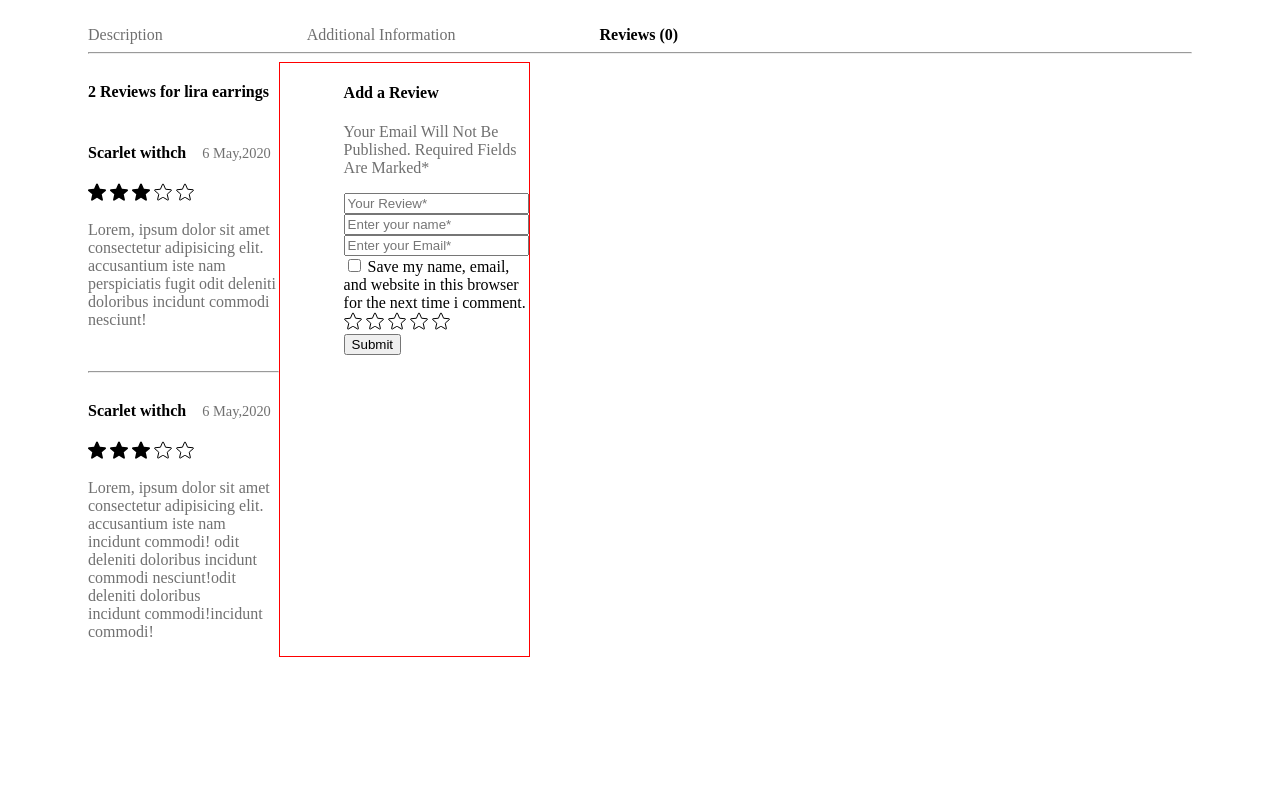
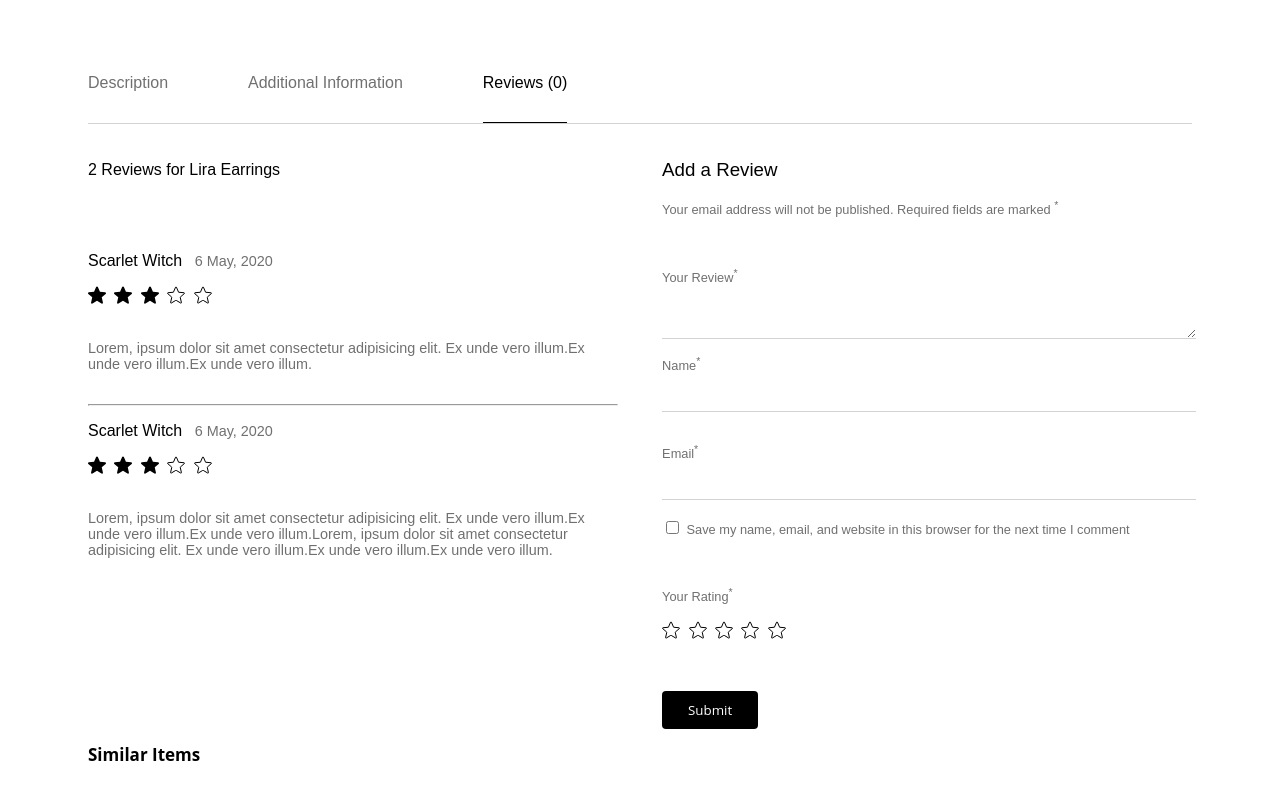
Before and after one commit to adeoyetunmise/shoppe_project, a plain HTML site: page product.html in a window 1280 px wide. Shown: the part 760-1560 px from the top of the page. Before the commit the page ends 1505 px from the top, so only its background shows below. Drawn offline with Linux system fonts and the light colour scheme.

Commit message:
Almost done

```diff
--- a/index.css
+++ b/index.css
@@ -212,3 +212,7 @@ footer{
 #social{
     padding-left: 2rem;
 }
+
+.copyright span{
+    font-size: 15px;
+}
--- a/product.css
+++ b/product.css
@@ -195,53 +195,188 @@ a:hover{
 }
 
 /* product Menu */
-.product-menu{
+.product-menu, .reviews-container{
     display: flex;
     flex-direction: row;
-    padding-top: 2rem;
+    font-family: Arial, Helvetica, sans-serif;
+}
+
+.product-menu{
+    border-bottom: 1px solid lightgray;
 
 }
 
-.product-menu .menu-item1{
-   color: #707070;
+.product-menu .menu-item{
+    height: 3rem;
+    color: #707070;
+    margin-top: 5rem;
+    margin-right: 5rem;
+    cursor: pointer;
 }
 
-.product-menu .menu-item2{
-    padding-left:9rem ;
+.product-menu .menu-item.active{
+    color: black;
+    border-bottom: 1px solid black;
+}
+
+.reviews-list, .review-form{
+    width: 48%;
+}
+
+.reviews-container{
+    justify-content: space-between;
+    margin-top: 1rem;
+}
+
+.reviews-list h4{
+    font-weight: normal;
+}
+
+.review-title .date, .review-body{
+    font-size: 0.9rem;
     color: #707070;
- }
+}
 
- .product-menu .menu-item3{
-    padding-left:9rem ;
-    font-weight: 600;
- }
+.review-body{
+    margin-top: 2rem;
+    margin-bottom: 2rem;
+}
 
 
-.reviews-container{
+/* Review form for adding a new review */
+
+.review-form h3{
+    font-weight: normal;
+}
+
+.review-info, .label, .save-info{
+    font-size: 0.8rem;
+    color: #707070;
+}
+
+.review-input{
+    width: 100%;
+    height: 3rem;
+    border: none;
+    border-bottom: 1px solid lightgray;
+}
+
+.label input[type="text"]{
+    width: 100%;
+    border: none;
+    border-bottom: 1px solid lightgray;
+    padding-bottom: 0.1rem;
+    padding-top: 0.5rem;
+}
+
+button.submit{
+    margin-top: 2rem;
+    height: 2.4rem;
+    background-color: black;
+    color: white;
+    width: 6rem;
+    border-radius: 4px;
+    cursor: pointer;
+}
+
+/* Similar Items */
+.similar{
+    font-family: "Open Sans", sans-serif;
+    font-size: 17px;
+}
+.row{
     display: flex;
     flex-direction: row;
-    justify-content: center;
-    width: 40%;
+    margin-top: 3rem;
+    margin-bottom: 3rem;
 }
 
-.reviews-person{
-    display: flex;
+.item{
+    margin-right: 4rem;
+    width: 30%;
 }
 
-.reviews-person .review-date{
-    color: #707070;
-    display: inline-block;
-    margin-left: 1rem;
-    font-size: 0.9rem;
-    position: relative;
-    top: 8px;
+.item img{
+    width: 100%;
+    height: auto;
 }
 
-.reveiws-list,p{
-color: #707070;
+.item:last-child{
+    margin-right: 0rem;
 }
 
-.add-a-review{
-    padding-left: 4rem;
-    border: 1px solid red;
+.item p{
+    font-family: "Open Sans", sans-serif;
 }
+
+.price{
+    color: #a18a68;
+}
+
+/* footer */
+footer{
+    padding-top: 2rem;
+}
+
+.footer-links-container{
+    display: flex;
+    align-items: center;
+    justify-content: center;
+}
+
+.footer-links a{
+    color: gray;
+    font-family: "Open Sans", sans-serif;
+    padding-right: 2rem;
+}
+
+.newsletter-container input, button{
+    border: none;
+    background-color: white;
+    font-family: "Open Sans", sans-serif;
+
+}
+
+.newsletter-container input[type="text"]{
+    width: 300px;
+    height: 2rem;
+}
+
+.newsletter-container{
+    border-bottom: 1px solid black;
+    margin-left: auto;
+    width: 30%;
+}
+
+.newsletter-container button[type="submit"]{
+    float: right;
+}
+
+.copyright{
+    display: flex;
+    flex-direction: row;
+    padding-top: 3rem;
+    font-family: "Open Sans", sans-serif;
+
+
+}
+
+.copyright-img{
+    width: 5%;
+    position: relative;
+    top: 3px;
+
+}
+
+.media{
+    margin-left: auto;
+    margin-top: 4px;
+}
+
+#social{
+    padding-left: 2rem;
+}
+
+.copyright span{
+    font-size: 15px;
+}
--- a/product.html
+++ b/product.html
@@ -91,84 +91,145 @@
 
         <!-- Product Menu -->
         <div class="product-menu">
-            <div class="menu-item1">Description</div>
-            <div class="menu-item2">Additional Information</div>
-            <div class="menu-item3">Reviews (0)</div>
+            <div class="menu-item">Description</div>
+            <div class="menu-item">Additional Information</div>
+            <div class="menu-item active">Reviews (0)</div>
         </div>
-        <hr>
-
         <div class="reviews-container">
             <div class="reviews-list">
-                <h4>2 Reviews for lira earrings</h4>
-
-                <div class="reviews-person">
-                    <h4>Scarlet withch</h4>
-                    <p class="review-date">6 May,2020</p>
-                </div>
+                <h4>2 Reviews for Lira Earrings</h4>
+                <br>
+                <br>
+                <p class="review-title">
+                    <span>Scarlet Witch</span>
+                    <span class="date">
+                        &nbsp;&nbsp;6 May, 2020
+                    </span>
+                </p>
+                <div class="star-rating">
                     <img src="fullstar.svg" alt="Full star 1">
                     <img src="fullstar.svg" alt="Full star 2">
                     <img src="fullstar.svg" alt="Full star 3">
-                <img src="emptystar.svg" alt="Empty star 1">
-                <img src="emptystar.svg" alt="Empty star 2">
-
-                <p>Lorem, ipsum dolor sit amet consectetur adipisicing elit. accusantium iste nam
-                    perspiciatis fugit
-                    odit deleniti doloribus incidunt commodi nesciunt!</p>
-                <br>
+                    <img src="emptystar.svg" alt="Empty star 4">
+                    <img src="emptystar.svg" alt="empty star 5">
+                </div>
+                <p class="review-body">
+                    Lorem, ipsum dolor sit amet consectetur adipisicing elit. Ex unde vero illum.Ex unde vero illum.Ex unde vero illum.
+                </p>
                 <hr>
-
-                <div>
-                    <div class="reviews-person">
-                        <h4>Scarlet withch</h4>
-                        <p class="review-date">6 May,2020</p>
-                    </div>
+                <p class="review-title">
+                    <span>Scarlet Witch</span>
+                    <span class="date">
+                        &nbsp;&nbsp;6 May, 2020
+                    </span>
+                </p>
+                <div class="star-rating">
                     <img src="fullstar.svg" alt="Full star 1">
                     <img src="fullstar.svg" alt="Full star 2">
                     <img src="fullstar.svg" alt="Full star 3">
-                    <img src="emptystar.svg" alt="Empty star 1">
-                    <img src="emptystar.svg" alt="Empty star 2">
+                    <img src="emptystar.svg" alt="Empty star 4">
+                    <img src="emptystar.svg" alt="empty star 5">
+                </div>
+                <p class="review-body">
+                    Lorem, ipsum dolor sit amet consectetur adipisicing elit. Ex unde vero illum.Ex unde vero illum.Ex unde vero illum.Lorem, ipsum dolor sit amet consectetur adipisicing elit. Ex unde vero illum.Ex unde vero illum.Ex unde vero illum.
+                </p>
+            </div>
+            <div class="review-form">
+                <h3>Add a Review</h3>
+                <p class="review-info">
+                    Your email address will not be published. Required fields are marked <sup>*</sup>
+                </p>
+                <br>
+                <br>
+                <form>
+                    <label for="review-input" class="label">Your Review<sup>*</sup></label>
+                    <br>
+                    <textarea name="review-input" id="review-input" class="review-input"></textarea>
 
-                    <p>Lorem, ipsum dolor sit amet consectetur adipisicing elit. accusantium iste nam incidunt commodi!
-                    odit deleniti doloribus incidunt commodi nesciunt!odit deleniti doloribus <br> incidunt commodi!incidunt commodi!</p>
+                    <br>
+                    <label class="label">
+                        <p>Name<sup>*</sup></p>
+                        <input type="text" name="name">
+                    </label>
+                    <br>
+                    <br>
+                    <label class="label">
+                        <p>Email<sup>*</sup></p>
+                        <input type="text" name="email">
+                    </label>
+                    <br>
+                    <br>
+                    <input type="checkbox" name="save" class="check-save" id="save-info">
+                    <label for="save-info" class="save-info">Save my name, email, and website in this browser for the next time I comment</label>
+                    <br>
+                    <br>
+                    <br>
+                    <p class="label">Your Rating<sup>*</sup></p>
+                    <div class="star-rating">
+                        <img src="emptystar.svg" alt="empty star 1">
+                        <img src="emptystar.svg" alt="empty star 2">
+                        <img src="emptystar.svg" alt="empty star 3">
+                        <img src="emptystar.svg" alt="empty star 4">
+                        <img src="emptystar.svg" alt="empty star 5">
+                    </div>
+                    <button class="submit">Submit</button>
+                </form>
             </div>
         </div>
 
 
-            <div class="add-a-review">
-                <div class="review-info">
-                    <h4>Add a Review</h4>
-                    <p>Your Email Will Not Be Published. Required Fields Are Marked*</p>
+        <h2 class="similar">Similar Items</h2>
+        <div class="row">
+            <div class="item">
+                <img src="item2.png" alt="">
+                <p>Ollie Earrings</p>
+                <p class="price">$ 20.00</p>
             </div>
 
-                <div class="review-form">
-                    <form class="review-inputs">
-                        <label for="your review"></label>
-                        <input type="text" name="review" placeholder="Your Review*"> <br>
-                        <label for="your name"></label>
-                        <input type="text" name="name" placeholder="Enter your name*"> <br>
-                        <label for="your email"></label>
-                        <input type="email" name="email" placeholder="Enter your Email*"> <br>
+            <div class="item">
+                <img src="item5.png" alt="">
+                <p>Hal Earrings</p>
+                <p class="price">$ 20.00</p>
+            </div>
 
-                        <input type="checkbox" name="checkbox">
-                        <label for="checkbox">Save my name, email, and website in this browser for the next time i
-                            comment.</label>
-                    </form>
-
-                    <div class="emptys-rating">
-                        <img src="emptystar.svg" alt="Full star 1">
-                        <img src="emptystar.svg" alt="Full star 2">
-                        <img src="emptystar.svg" alt="Empty star 3">
-                        <img src="emptystar.svg" alt="Empty star 4">
-                        <img src="emptystar.svg" alt="Empty star 5">
+            <div class="item">
+                <img src="item3.png" alt="">
+                <p>Kaede Hair Pin Set Of 3</p>
+                <p class="price">$ 20.00</p>
             </div>
         </div>
-
-                <button>Submit</button>
+    </main>
+<!-- footer -->
+    <hr>
+    <footer>
+    <div class="footer-links-container">
+        <div class="footer-links">
+            <a href="#">CONTACT</a>
+            <a href="#">TERMS OF SERVICE</a>
+            <a href="#">SHIPPING AND RETURNS</a>
+        </div>
+        <div class="newsletter-container">
+            <input type="text" placeholder="Give an email,get the newsletter ">
+            <button type="submit">
+                <img src="arrow.svg" alt="">
+            </button>
+        </div>
+    </div>
+        <div class="copyright">
+            <div>
+                <!-- <div>&copy;</div> -->
+                <img src="copyright.png" alt="" class="copyright-img">
+                <span><strong>2021 Shelly.</strong> Terms of use <strong>and</strong> privacy policy.</span>
             </div>
 
+            <div class="media">
+                <img src="mail.svg" alt="" id="social">
+                <img src="facebook.svg" alt="" id="social">
+                <img src="instagram.svg" alt="" id="social">
+                <img src="twitter.svg" alt="" id="social">
             </div>
-
-    </main>
+        </div>
+    </footer>
 
 </body>
 
```
Also changed, not shown: index.html (+1 -56 lines). Lines whose indentation alone changed are shown as unchanged.
